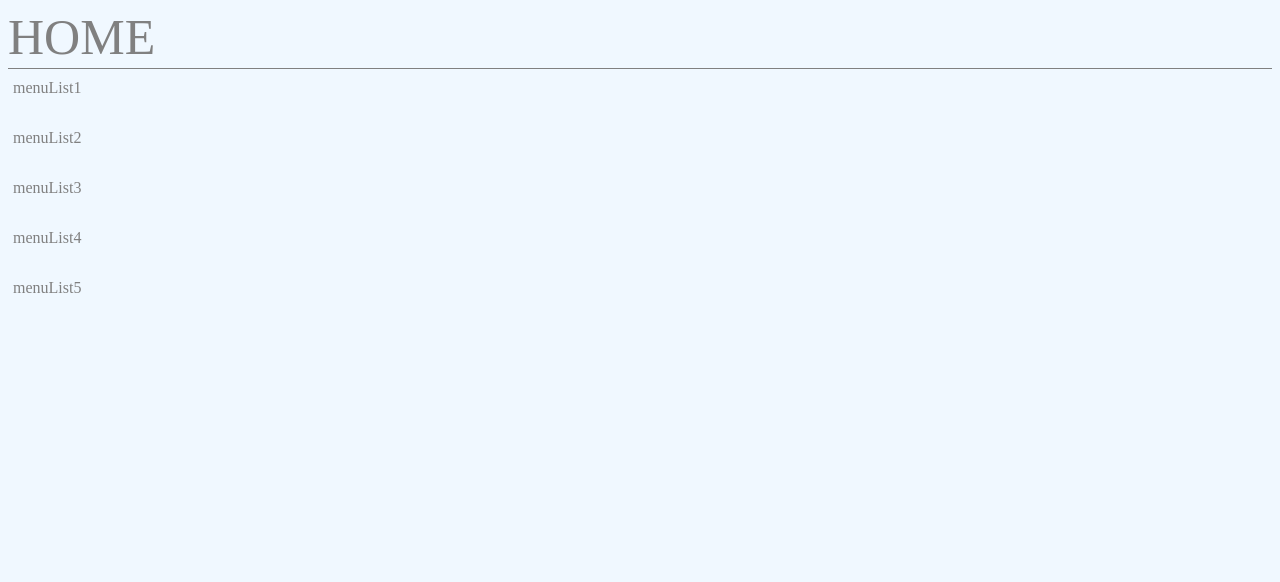
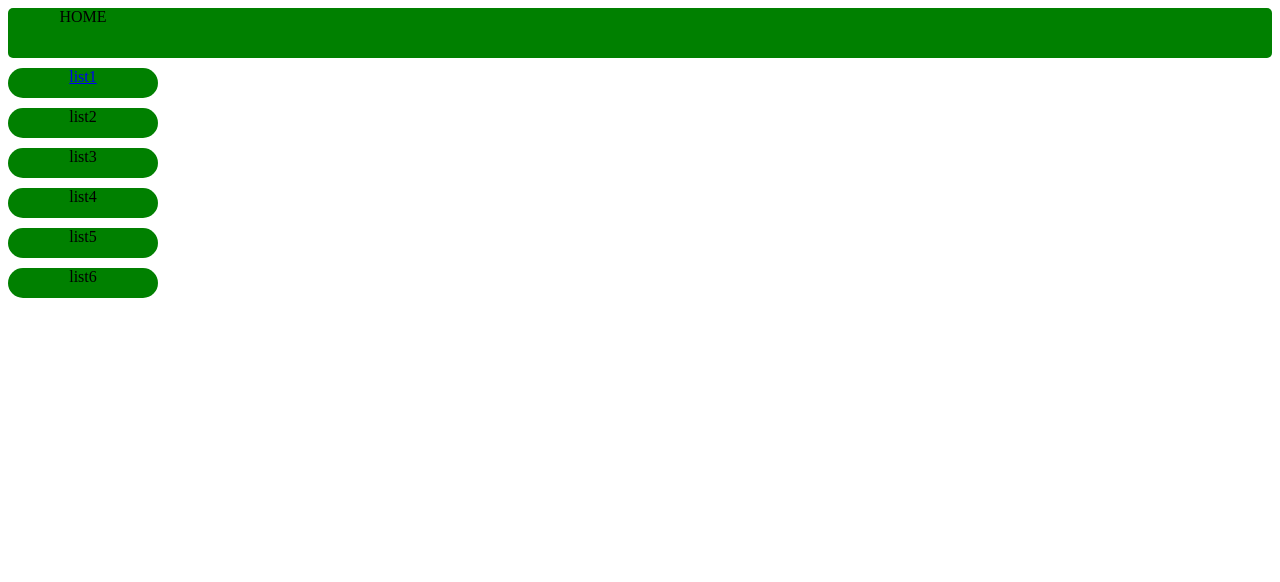
Before and after one commit to Daniel-k-dev/commento, a plain HTML site: page mainPage.html in a window 1280 px wide. Drawn offline with Linux system fonts and the light colour scheme.

Commit message:
login mainpage ui changed

```diff
--- a/Style/loginPage.css
+++ b/Style/loginPage.css
@@ -1,43 +1,44 @@
 body {
-    background-color: aliceblue;
+    background-color: white;
 }
 
 div {
     text-align: center;
-    margin : auto;
+    margin : 0 auto;
 }
 
 .mainTitle {
-    color: grey;
     font-size: 20px;
 }
 
 .textBox {
-    background-color: rgb(229, 237, 245);
     font-size: 15px;
     margin-top: 10px;
     height: 30px;
-    width: 150px;
-    border-radius: 5px;
-    border-color: rgb(202, 242, 255);
+    width: 200px;
+    border-radius: 15px;
 }
 
 .button {
     margin-top: 10px;
-    height: 20px;
-    width: 150px;
+    height: 32px;
+    width: 210px;
     text-align: center;
-    background-color: rgb(202, 242, 255);
-    border: 5px solid rgb(202, 242, 255);
-    border-radius: 5px;
+    background-color: green;
+    border: 1px solid green;
+    border-radius: 15px;
 }
 
 .button > a {
-    color: grey;
+    color: white;
     text-decoration: none;
-    line-height: 20px;
+    line-height: 32px;
 }
 
 .all {
     margin-top: 300px;
 }
+
+input:focus {
+
+}
--- a/Style/mainPage.css
+++ b/Style/mainPage.css
@@ -1,58 +1,31 @@
-body{
-    color: grey;
-    background-color: aliceblue;
+.all {
+    color: black;
+    background-color: white ;
 }
 
 .header {
-    width: inherit;
-    height: 60px;
-    border-bottom: 1px solid grey;
+    border-radius: 5px;
+    height: 50px ;
+    background-color: green;
+
 }
 
-.home {
-    font-size: 50px;
-    width: 190px;
-    height: inherit;
-    color: grey;
+#homeButton {
+    width: 150px;
+    height: 50px;
+    text-align: center;
 }
 
-.github{
-    width: 60px;
-    height: inherit;
-    background-image: url(./Image/githubicon.webp);
-    background-size: cover;
-    float: right;
+.sideBar{
+    width: 150px;
+    height: 800px;
 }
 
-.sideBar  {
-    color: grey;
-    width: 200px;
-    height: 500px;
-    position: relative;
-    top: 10px;
+.sideBar > div {
+    text-align: center;
+    margin-top: 10px;
+    width: 150px;
+    height: 30px;
+    background-color: green;
+    border-radius: 15px;
 }
-
-.menuList {
-    color: grey;
-    width: 190px;
-    height: 50px;
-    border-radius: 10px 10px 10px 10px;
-    position: relative;
-    left: 5px;
-}
-
-.menuList1 {
-    top: 5px;
-}
-.menuList2 {
-    top: 15px;
-}
-.menuList3 {
-    top: 25px;
-}
-.menuList4 {
-    top: 35px;
-}
-.menuList5 {
-    top: 45px;
-}
--- a/mainPage.html
+++ b/mainPage.html
@@ -8,21 +8,26 @@
     <link rel="stylesheet" href="./Style/mainPage.css">
 </head>
 <body>
+    <div class="all">
         <div class="header">
             <div class="github" onclick="location.href = 'https://github.com';">
             </div>
-        <div class="home" onclick="location.href= 'https://jydev.netlify.app/mainPage';">
+            <div class="home">
+                <div id="homeButton" onclick="location.href= 'https://jydev.netlify.app/mainPage';">
                     HOME
                 </div>
             </div>
+        </div>
         <div class="sideBar">
-        <div class="menuList" id="menuList1"  onclick="location.href= 'https://jydev.netlify.app/menuList1';">
-            menuList1
+            <div>
+                <a href="./menuList1.html">list1</a>
             </div>
-        <div class="menuList" id="menuList2" >menuList2</div>
-        <div class="menuList" id="menuList3" >menuList3</div>
-        <div class="menuList" id="menuList4" >menuList4</div>
-        <div class="menuList" id="menuList5" >menuList5</div>
+            <div>list2</div>
+            <div>list3</div>
+            <div>list4</div>
+            <div>list5</div>
+            <div>list6</div>
+        </div>
     </div>
 </body>
 </html>
```
Also changed, not shown: index.html (+2 -3 lines). Lines whose indentation alone changed are shown as unchanged.
